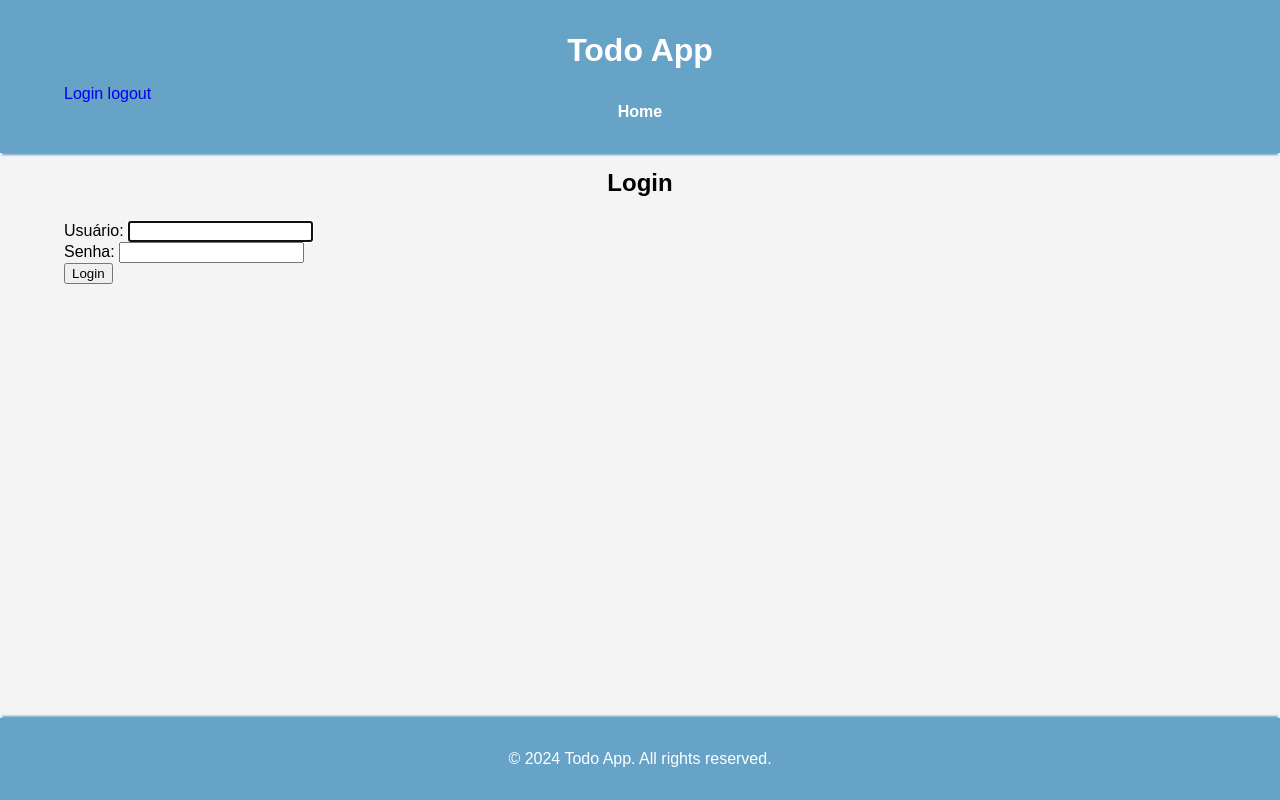
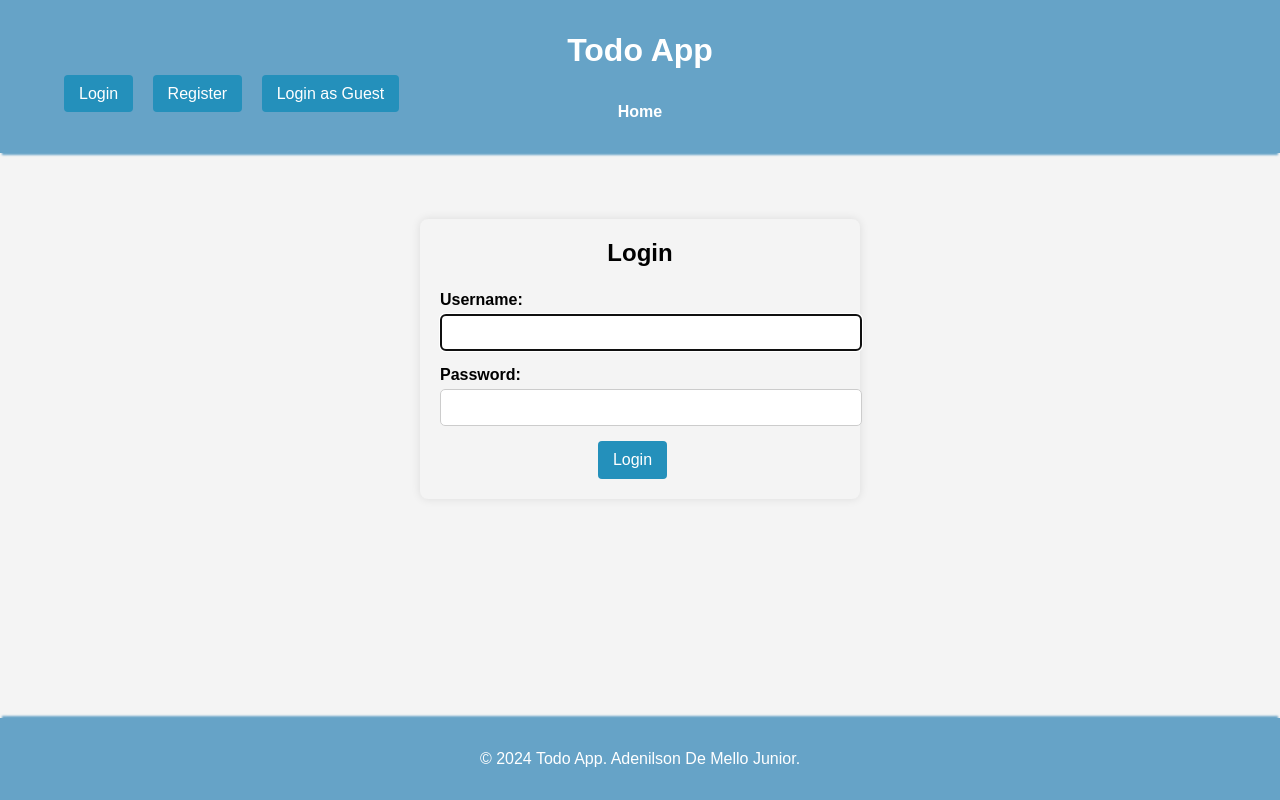
Before and after one commit to jrmello4/TO-DO-LIST, a Django app: page /task/login/ in a window 1280 px wide. Run offline with Django 5.2, Linux system fonts and the light colour scheme.

Commit message:
FINALIZADO

```diff
--- a/todo/tasks/models.py
+++ b/todo/tasks/models.py
@@ -1,7 +1,6 @@
 from django.db import models
 from django.urls import reverse
 from django.contrib.auth.models import User
-
 
 
 class TodoList(models.Model):
--- a/todo/tasks/static/css/styles.css
+++ b/todo/tasks/static/css/styles.css
@@ -273,3 +273,114 @@ footer {
 .form-container form button:hover {
     background-color: #0056b3;
 }
+
+.btn-login,
+.btn-logout,
+.btn-register,
+.btn-guest {
+    background-color: #2490bb; /* Cor de fundo */
+    color: white; /* Cor do texto */
+    padding: 10px 15px; /* Espaçamento interno */
+    border: none; /* Remover borda */
+    border-radius: 4px; /* Bordas arredondadas */
+    cursor: pointer; /* Cursor de ponteiro ao passar o mouse */
+    text-decoration: none; /* Remover sublinhado (para o link de login) */
+    font-size: 16px; /* Tamanho da fonte */
+    margin-right: 15px; /* Espaçamento à direita */
+}
+
+.btn-login:hover,
+.btn-logout:hover,
+.btn-register:hover,
+.btn-guest:hover {
+    background-color: #2490bb; /* Cor de fundo ao passar o mouse */
+}
+
+
+
+/* styles.css */
+
+.login-container {
+    max-width: 400px; /* Largura máxima da div */
+    margin: 50px auto; /* Centraliza a div horizontalmente e adiciona margem superior/inferior */
+    padding: 20px; /* Espaçamento interno */
+    background: #f4f4f4; /* Cor de fundo da div */
+    border-radius: 8px; /* Bordas arredondadas */
+    box-shadow: 0 0 10px rgba(0, 0, 0, 0.1); /* Sombra para dar um efeito de elevação */
+}
+
+.login-container h2 {
+    text-align: center; /* Centraliza o texto do título */
+}
+
+.login-container form {
+    display: flex; /* Utiliza flexbox para o formulário */
+    flex-direction: column; /* Direção das colunas */
+}
+
+.login-container form button {
+    align-self: center; /* Centraliza o botão de login */
+}
+
+.login-form {
+    display: flex; /* Utiliza flexbox para o formulário */
+    flex-direction: column; /* Direção das colunas */
+}
+
+.form-group {
+    margin-bottom: 15px; /* Espaçamento entre os grupos de formulários */
+}
+
+.form-group label {
+    display: block; /* Faz com que o rótulo ocupe toda a largura do contêiner pai */
+    margin-bottom: 5px; /* Espaçamento abaixo do rótulo */
+    font-weight: bold; /* Deixa o rótulo em negrito */
+}
+
+.form-group input {
+    width: 100%; /* Faz o input ocupar toda a largura do contêiner pai */
+    padding: 8px; /* Espaçamento interno */
+    border: 1px solid #ccc; /* Borda cinza clara */
+    border-radius: 4px; /* Bordas arredondadas */
+}
+
+/* styles.css */
+
+.register-container {
+    max-width: 400px; /* Largura máxima da div */
+    margin: 50px auto; /* Centraliza a div horizontalmente e adiciona margem superior/inferior */
+    padding: 20px; /* Espaçamento interno */
+    background: #f4f4f4; /* Cor de fundo da div */
+    border-radius: 8px; /* Bordas arredondadas */
+    box-shadow: 0 0 10px rgba(0, 0, 0, 0.1); /* Sombra para dar um efeito de elevação */
+}
+
+.register-container h2 {
+    text-align: center; /* Centraliza o texto do título */
+}
+
+.register-container form {
+    display: flex; /* Utiliza flexbox para o formulário */
+    flex-direction: column; /* Direção das colunas */
+}
+
+.register-container form button {
+    align-self: center; /* Centraliza o botão de registro */
+}
+
+.form-group {
+    margin-bottom: 15px;
+}
+
+.form-group label {
+    display: block;
+    font-weight: bold;
+    margin-bottom: 5px;
+}
+
+.form-group input {
+    width: 100%;
+    padding: 10px;
+    border: 1px solid #ccc;
+    border-radius: 5px;
+}
--- a/todo/tasks/templates/base.html
+++ b/todo/tasks/templates/base.html
@@ -12,14 +12,25 @@
         <div class="container">
             <h1>Todo App</h1>
             <nav>
-                <a href="`{% url 'login' %}">Login</a>
-                <a href="{% url 'logout' %}">logout</a>
+                {% if user.is_authenticated %}
+                    <form id="logout-form" method="POST" action="{% url 'logout' %}">
+                        {% csrf_token %}
+                        <button type="submit" class="btn-logout">Logout</button>
+                    </form>
+                {% else %}
+                    <a href="{% url 'login' %}" class="btn-login">Login</a>
+                    <a href="{% url 'register' %}" class="btn-register">Register</a>
+                    <a href="{% url 'guest_login' %}" class="btn-guest">Login as Guest</a>
+                {% endif %}
+
                 <ul>
                     <li><a href="{% url 'index' %}">Home</a></li>
                 </ul>
             </nav>
         </div>
     </header>
+
+
 
     <main class="container">
         {% block content %}
@@ -28,7 +39,7 @@
 
     <footer>
         <div class="container">
-            <p>&copy; {% now "Y" %} Todo App. All rights reserved.</p>
+            <p>&copy; {% now "Y" %} Todo App. Adenilson De Mello Junior.</p>
         </div>
     </footer>
 </body>
--- a/todo/tasks/templates/registration/login.html
+++ b/todo/tasks/templates/registration/login.html
@@ -1,10 +1,19 @@
 {% extends "base.html" %}
 
 {% block content %}
-  <h2>Login</h2>
-  <form method="post">
-    {% csrf_token %}
-    {{ form.as_p }}
-    <button type="submit">Login</button>
-  </form>
+<div class="login-container">
+    <h2>Login</h2>
+    <form method="post" class="login-form">
+        {% csrf_token %}
+        <div class="form-group">
+            <label for="id_username">Username:</label>
+            {{ form.username }}
+        </div>
+        <div class="form-group">
+            <label for="id_password">Password:</label>
+            {{ form.password }}
+        </div>
+        <button type="submit" class="btn-login">Login</button>
+    </form>
+</div>
 {% endblock %}
--- a/todo/tasks/urls.py
+++ b/todo/tasks/urls.py
@@ -1,6 +1,8 @@
 from django.urls import path
 from django.contrib.auth import views as auth_views
 from .views import TodoView, ItemListView, CreateTask, UpdateTask, DeleteTask
+from . import views
+
 
 urlpatterns = [
     path('', TodoView.as_view(), name='index'),
@@ -9,5 +11,7 @@ urlpatterns = [
     path('task/update/<int:pk>/', UpdateTask.as_view(), name='task_update'),
     path('task/delete/<int:pk>/', DeleteTask.as_view(), name='task_delete'),
     path('task/login/', auth_views.LoginView.as_view(), name='login'),
-    path('task/logout/', auth_views.LogoutView.as_view(next_page='login'), name='logout'),
+    path('task/logout/', auth_views.LogoutView.as_view(), name='logout'),
+    path('task/register/', views.register, name='register'),
+    path('task/guest_login/', views.guest_login, name='guest_login'),
 ]
```
Also changed, not shown: todo/tasks/templates/register.html (added, +23 -0 lines), todo/tasks/views.py (+29 -1 lines).
